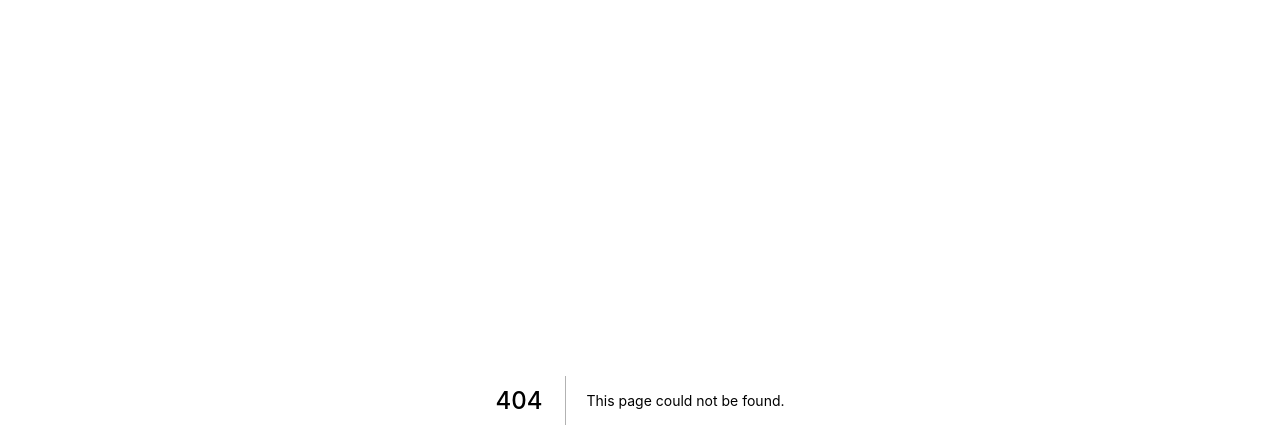
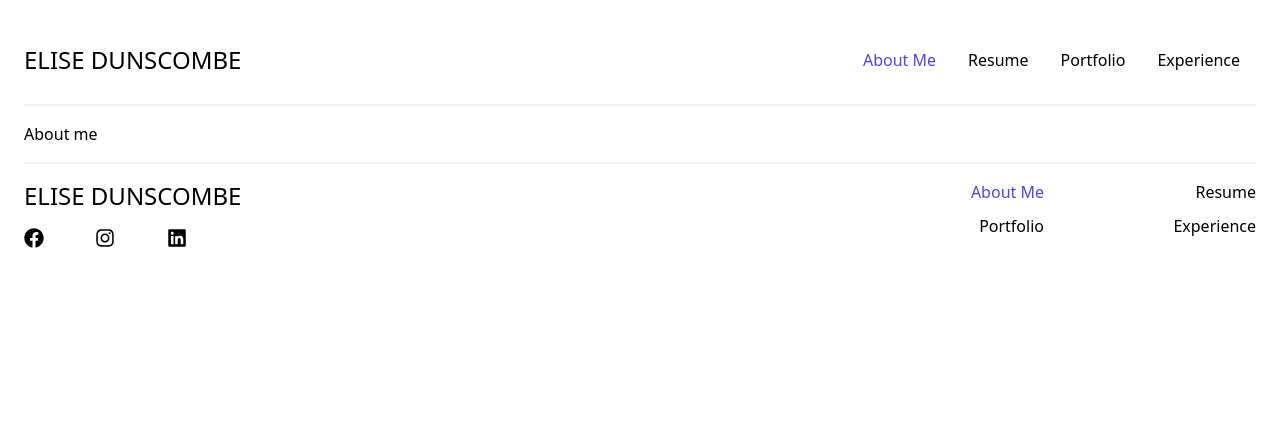
Before and after one commit to ludu12/elise-dunscombe, a Next.js app: page /about in a window 1280 px wide. Before the commit this address had no page. Shown: the top 448 px of the page. Built offline with nearby package versions, Linux system fonts and the light colour scheme.

Commit message:
getting navigation working

```diff
--- a/package.json
+++ b/package.json
@@ -17,6 +17,7 @@
     "next": "^10.0.0",
     "react": "17.0.1",
     "react-dom": "17.0.1",
+    "react-icons": "^4.2.0",
     "remark": "^12.0.0",
     "remark-html": "^12.0.0"
   },
--- a/src/components/Layout.tsx
+++ b/src/components/Layout.tsx
@@ -2,9 +2,35 @@ import React from 'react';
 import Head from 'next/head';
 import Link from 'next/link';
 import BurgerMenuButton from './BurgerMenuButton';
+import NavLink from './NavLink';
+import { FaFacebook, FaInstagram, FaLinkedin } from 'react-icons/fa';
+
+const MobileNavMenu: React.FC<{ open: boolean }> = (props) => {
+  const [open, setOpen] = React.useState<boolean>(props.open);
+  React.useEffect(() => {
+    setTimeout(() => setOpen(props.open), 0);
+  }, [props.open]);
+  return (
+    <div
+      className={`transition-all duration-500 ease-in-out bg-white overflow-hidden ${
+        open ? 'opacity-100' : 'opacity-0'
+      }`}
+    >
+      <nav
+        className={
+          'flex flex-col items-center text-center w-full h-screen pt-32'
+        }
+      >
+        <NavLink href={'/about'} text={'About Me'} />
+        <NavLink href={'/resume'} text={'Resume'} />
+        <NavLink href={'/portfolio'} text={'Portfolio'} />
+        <NavLink href={'/experience'} text={'Experience'} />
+      </nav>
+    </div>
+  );
+};
 
 const Layout: React.FC<{ title: string }> = (props) => {
-
   const [open, setOpen] = React.useState<boolean>(false);
 
   return (
@@ -13,51 +39,68 @@ const Layout: React.FC<{ title: string }> = (props) => {
         <title>{`Elise Dunscombe - ${props.title}`}</title>
         <meta content="IE=edge" httpEquiv="X-UA-Compatible" />
         <meta content="width=device-width, initial-scale=1" name="viewport" />
-        <link href="dist/hamburgers.css" rel="stylesheet"/>
       </Head>
       <div className="max-w-7xl mx-auto px-4 sm:px-6">
-        <header className="bg-white pt-4">
-          <div className='border-b-2 border-gray-100'>
-            <nav className="py-4">
-              <div className="flex justify-between items-center">
-                <Link href="/">
-                  <a className="text-2xl">ELISE DUNSCOMBE</a>
-                </Link>
-                <div className={'sm:hidden'}>
-                  <BurgerMenuButton onClick={() => setOpen(!open)} open={open}/>
-                </div>
+        <header className="bg-white py-4">
+          <div className="py-4 border-b-2 border-gray-100">
+            <div className="flex justify-between items-center">
+              <Link href="/">
+                <a className="text-2xl">ELISE DUNSCOMBE</a>
+              </Link>
+              <nav className={'transition-all duration-500 hidden md:flex'}>
+                <NavLink href={'/about'} text={'About Me'} />
+                <NavLink href={'/resume'} text={'Resume'} />
+                <NavLink href={'/portfolio'} text={'Portfolio'} />
+                <NavLink href={'/experience'} text={'Experience'} />
+              </nav>
+              <div className={'transition-all duration-500 md:hidden z-50'}>
+                <BurgerMenuButton onClick={() => setOpen(!open)} open={open} />
               </div>
-            </nav>
+            </div>
           </div>
-
-          {/*<nav id="site-menu"*/}
-          {/*     className="flex flex-col sm:flex-row w-full justify-between items-center px-4 sm:px-6 py-1 bg-white shadow sm:shadow-none border-t-4 border-red-900">*/}
-          {/*  <div*/}
-          {/*    className="w-full sm:w-auto self-start sm:self-center flex flex-row sm:flex-none flex-no-wrap justify-between items-center">*/}
-          {/*    <a href="#" className="no-underline py-1">*/}
-          {/*      <h1 className="font-bold text-lg tracking-widest">LOGO</h1>*/}
-          {/*    </a>*/}
-          {/*    <button id="menuBtn" className="hamburger block sm:hidden focus:outline-none" type="button"*/}
-          {/*            onClick="navToggle();">*/}
-          {/*      <span className="hamburger__top-bun"></span>*/}
-          {/*      <span className="hamburger__bottom-bun"></span>*/}
-          {/*    </button>*/}
-          {/*  </div>*/}
-          {/*  <div id="menu"*/}
-          {/*       className="w-full sm:w-auto self-end sm:self-center sm:flex flex-col sm:flex-row items-center h-full py-1 pb-4 sm:py-0 sm:pb-0 hidden">*/}
-          {/*    <a*/}
-          {/*      className="text-dark font-bold hover:text-red text-lg w-full no-underline sm:w-auto sm:pr-4 py-2 sm:py-1 sm:pt-2"*/}
-          {/*      href="https://ttntm.me/blog/tailwind-responsive-menu/" target="_blank">About</a>*/}
-          {/*    <a*/}
-          {/*      className="text-dark font-bold hover:text-red text-lg w-full no-underline sm:w-auto sm:px-4 py-2 sm:py-1 sm:pt-2"*/}
-          {/*      href="#bottom">Features</a>*/}
-          {/*  </div>*/}
-          {/*</nav>*/}
         </header>
+        <div
+          className={`absolute top-0 left-0 w-full ${
+            open ? 'visible' : 'hidden'
+          }`}
+        >
+          <MobileNavMenu open={open} />
+        </div>
         {props.children}
+        <footer className={'flex py-4'}>
+          <div
+            className={
+              'border-t-2 py-4 border-gray-100 w-full grid grid-cols-1 gap-4 md:grid-cols-2 md:gap-56 lg:gap-96'
+            }
+          >
+            <div>
+              <h1 className={'text-2xl'}>ELISE DUNSCOMBE</h1>
+              <div className="grid grid-cols-6 gap-1 text-xl pt-4">
+                <a href="#">
+                  <FaFacebook />
+                </a>
+                <a href="#">
+                  <FaInstagram />
+                </a>
+                <a href="#">
+                  <FaLinkedin />
+                </a>
+              </div>
+            </div>
+            <div className={'grid grid-cols-2 md:text-right'}>
+              <NavLink href={'/about'} text={'About Me'} disablePadding />
+              <NavLink href={'/resume'} text={'Resume'} disablePadding />
+              <NavLink href={'/portfolio'} text={'Portfolio'} disablePadding />
+              <NavLink
+                href={'/experience'}
+                text={'Experience'}
+                disablePadding
+              />
+            </div>
+          </div>
+        </footer>
       </div>
     </>
   );
 };
-
 export default Layout;
--- /dev/null
+++ b/src/components/NavLink.tsx
@@ -0,0 +1,33 @@
+import React from 'react';
+import Link from 'next/link';
+import { useRouter } from 'next/router';
+
+interface NavLinkProps {
+  text: string;
+  href: string;
+  disablePadding?: boolean;
+  emoji?: string;
+}
+
+const NavLink: React.FC<NavLinkProps> = (props) => {
+  const router = useRouter();
+
+  // /page/path => ["", "page", "path"]
+  const paths = router.asPath.split('/').map(decodeURI);
+  const root = paths.slice(0, 2).join('/');
+  const isActive = props.href === root;
+
+  return (
+    <Link href={props.href} passHref>
+      <a
+        className={`hover:underline ${isActive ? 'text-indigo-600' : ''} ${
+          props.disablePadding ? '' : 'p-4'
+        }`}
+      >
+        {props.text}
+      </a>
+    </Link>
+  );
+};
+
+export default NavLink;
--- a/src/pages/_app.tsx
+++ b/src/pages/_app.tsx
@@ -2,8 +2,7 @@ import React from 'react';
 import { AppProps } from 'next/app';
 import 'tailwindcss/tailwind.css';
 import '../styles/global.css';
-import '../styles/hamburger.css'
-
+import '../styles/hamburger.css';
 
 const App: React.FC<AppProps> = ({ Component, pageProps }) => {
   return <Component {...pageProps} />;
--- /dev/null
+++ b/src/pages/about.tsx
@@ -0,0 +1,12 @@
+import React from 'react';
+import Layout from '../components/Layout';
+
+const About: React.FC = () => {
+  return (
+    <Layout title={'About Me'}>
+      <h1>About me</h1>
+    </Layout>
+  );
+};
+
+export default About;
--- /dev/null
+++ b/src/pages/experience.tsx
@@ -0,0 +1,12 @@
+import React from 'react';
+import Layout from '../components/Layout';
+
+const Experience: React.FC = () => {
+  return (
+    <Layout title={'Experience'}>
+      <h1>Experience</h1>
+    </Layout>
+  );
+};
+
+export default Experience;
--- a/src/pages/index.tsx
+++ b/src/pages/index.tsx
@@ -2,9 +2,57 @@ import React from 'react';
 import Layout from '../components/Layout';
 
 const Index: React.FC = () => {
-
   return (
     <Layout title={'Home'}>
+      <main>
+        <figure className="md:flex md:flex-row-reverse">
+          <div className="flex-1 w-96 h-96 bg-green-500" />
+          <div className="flex-1">
+            <p>
+              Lorem ipsum dolor sit amet, consectetur adipiscing elit, sed do
+              eiusmod tempor incididunt ut labore et dolore magna aliqua.
+              Senectus et netus et malesuada fames ac turpis egestas sed. Hac
+              habitasse platea dictumst vestibulum rhoncus est pellentesque.
+              Euismod lacinia at quis risus sed vulputate odio. Maecenas
+              pharetra convallis posuere morbi leo urna molestie. Volutpat
+              blandit aliquam etiam erat. Tincidunt praesent semper feugiat nibh
+              sed pulvinar. Sit amet consectetur adipiscing elit pellentesque
+              habitant. Accumsan lacus vel facilisis volutpat est velit egestas
+              dui. Est lorem ipsum dolor sit amet consectetur. Urna et pharetra
+              pharetra massa massa ultricies. Pharetra et ultrices neque ornare
+              aenean euismod elementum nisi quis. Tellus elementum sagittis
+              vitae et leo duis.
+            </p>
+            <br />
+            <p>
+              Suspendisse interdum consectetur libero id faucibus nisl
+              tincidunt. Nisi est sit amet facilisis magna etiam. Varius quam
+              quisque id diam vel. Montes nascetur ridiculus mus mauris vitae
+              ultricies. Pellentesque elit ullamcorper dignissim cras tincidunt
+              lobortis. At tempor commodo ullamcorper a lacus vestibulum sed
+              arcu non. Turpis cursus in hac habitasse platea dictumst quisque.
+              Lectus arcu bibendum at varius vel pharetra vel turpis. Nibh
+              tortor id aliquet lectus proin nibh. Ullamcorper sit amet risus
+              nullam eget felis eget nunc. Duis at tellus at urna condimentum
+              mattis pellentesque id nibh. Cras pulvinar mattis nunc sed
+              blandit. Pellentesque sit amet porttitor eget dolor morbi non
+              arcu.
+            </p>
+            <br />
+            <p>
+              Purus gravida quis blandit turpis cursus in hac. Felis imperdiet
+              proin fermentum leo vel orci porta non pulvinar. Varius sit amet
+              mattis vulputate enim nulla aliquet. Tincidunt dui ut ornare
+              lectus sit amet est placerat in. Nibh nisl condimentum id
+              venenatis a. Tristique magna sit amet purus gravida quis blandit.
+              In massa tempor nec feugiat nisl pretium fusce id velit. Tristique
+              senectus et netus et malesuada fames ac turpis. Maecenas accumsan
+              lacus vel facilisis volutpat est. Dignissim enim sit amet
+              venenatis urna cursus eget nunc scelerisque.
+            </p>
+          </div>
+        </figure>
+      </main>
     </Layout>
   );
 };
--- /dev/null
+++ b/src/pages/portfolio.tsx
@@ -0,0 +1,12 @@
+import React from 'react';
+import Layout from '../components/Layout';
+
+const Portfolio: React.FC = () => {
+  return (
+    <Layout title={'Portfolio'}>
+      <h1>Portfolio</h1>
+    </Layout>
+  );
+};
+
+export default Portfolio;
--- /dev/null
+++ b/src/pages/resume.tsx
@@ -0,0 +1,12 @@
+import React from 'react';
+import Layout from '../components/Layout';
+
+const Resume: React.FC = () => {
+  return (
+    <Layout title={'Resume'}>
+      <h1>Resume</h1>
+    </Layout>
+  );
+};
+
+export default Resume;
```
Also changed, not shown: src/components/BurgerMenuButton.tsx (+7 -4 lines), 1 other file (tests, documents, lock files or other folders).
